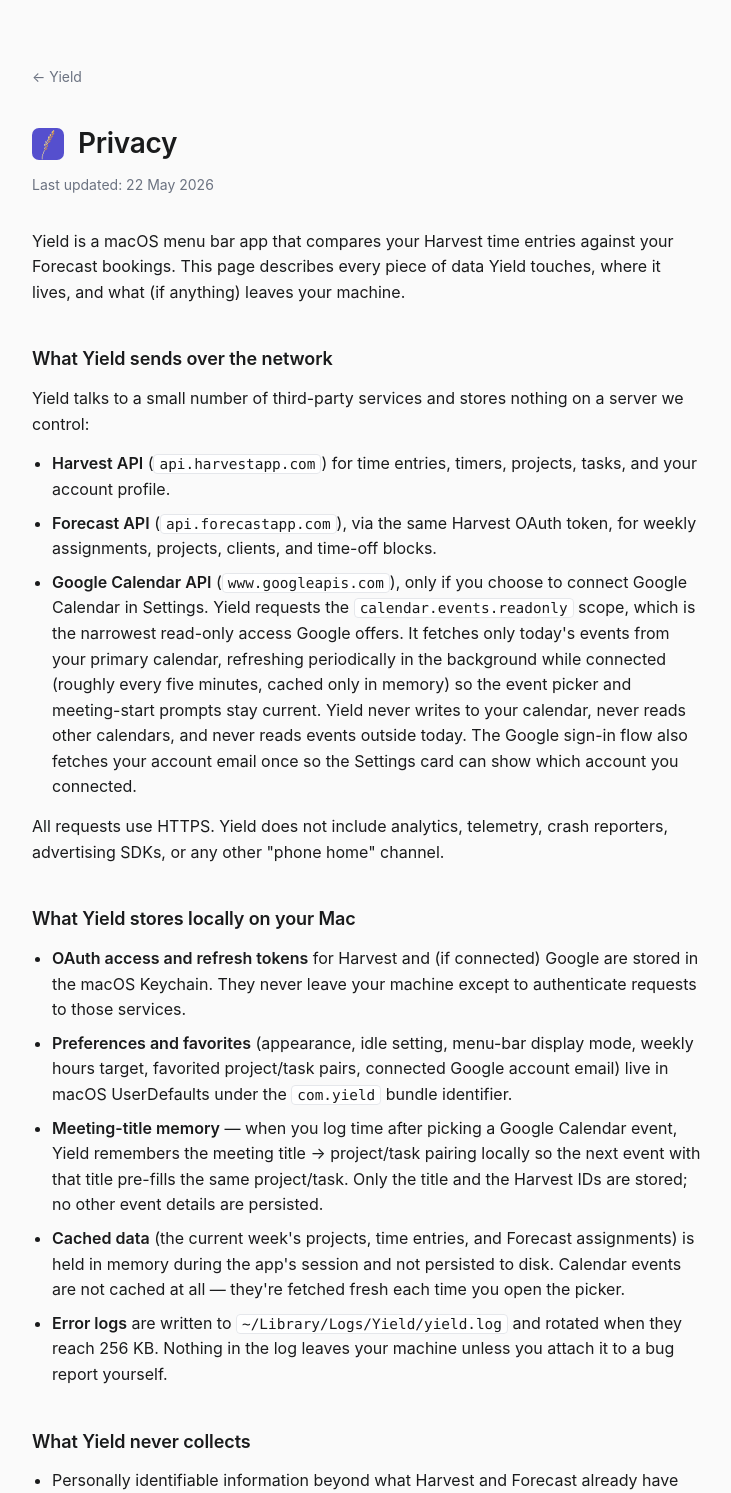
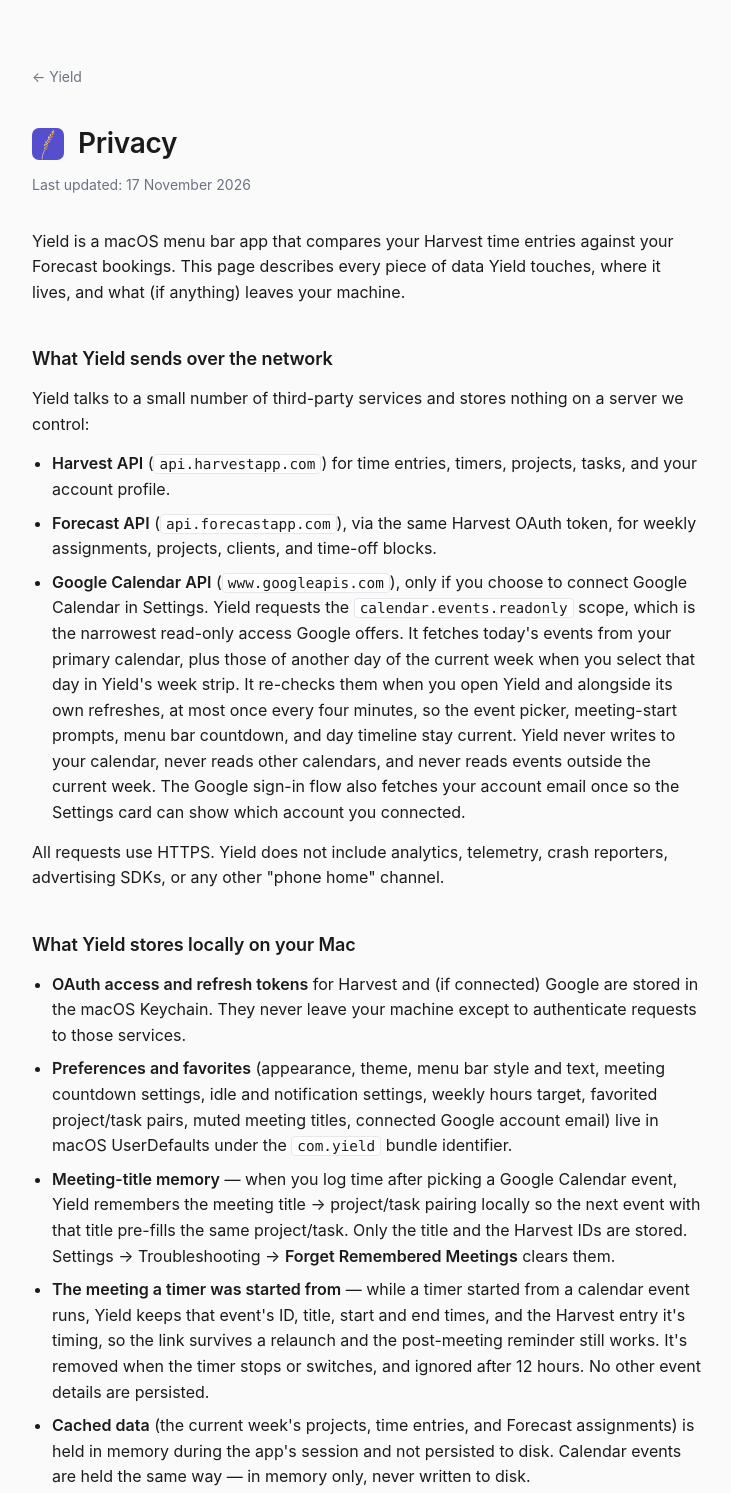
Before and after one commit to vigetlabs/yield-app, a plain HTML site: page privacy/index.html in a window 1280 px wide. Shown: the top 1493 px of the page, without its empty margins (272-1003 px from the left). Drawn offline with Linux system fonts and the light colour scheme.

Commit message:
Update the site for 1.8.0
The feature list gains the menu bar meeting countdown, the day timeline
under a selected day, menu bar styles and the two themes, and notes
that a task's meetings share one entry.

The privacy page caught up with what the app does: it reads the events
of a selected day of the current week as well as today's, re-checks
them when Yield opens (at most every four minutes), holds them in
memory rather than not at all, and persists the meeting a running timer
was started from. Also lists the settings now kept, and the
Troubleshooting controls that clear them.

Co-Authored-By: Claude Opus 5.5 <noreply@anthropic.com>

```diff
--- a/privacy/index.html
+++ b/privacy/index.html
@@ -153,7 +153,7 @@
       <img src="/app-icon.png" alt="Yield app icon">
       <h1>Privacy</h1>
     </header>
-    <p class="updated">Last updated: 22 May 2026</p>
+    <p class="updated">Last updated: 17 November 2026</p>
 
     <p>Yield is a macOS menu bar app that compares your Harvest time entries against your Forecast bookings. This page describes every piece of data Yield touches, where it lives, and what (if anything) leaves your machine.</p>
 
@@ -162,16 +162,17 @@
     <ul>
       <li><strong>Harvest API</strong> (<code>api.harvestapp.com</code>) for time entries, timers, projects, tasks, and your account profile.</li>
       <li><strong>Forecast API</strong> (<code>api.forecastapp.com</code>), via the same Harvest OAuth token, for weekly assignments, projects, clients, and time-off blocks.</li>
-      <li><strong>Google Calendar API</strong> (<code>www.googleapis.com</code>), only if you choose to connect Google Calendar in Settings. Yield requests the <code>calendar.events.readonly</code> scope, which is the narrowest read-only access Google offers. It fetches only today's events from your primary calendar, refreshing periodically in the background while connected (roughly every five minutes, cached only in memory) so the event picker and meeting-start prompts stay current. Yield never writes to your calendar, never reads other calendars, and never reads events outside today. The Google sign-in flow also fetches your account email once so the Settings card can show which account you connected.</li>
+      <li><strong>Google Calendar API</strong> (<code>www.googleapis.com</code>), only if you choose to connect Google Calendar in Settings. Yield requests the <code>calendar.events.readonly</code> scope, which is the narrowest read-only access Google offers. It fetches today's events from your primary calendar, plus those of another day of the current week when you select that day in Yield's week strip. It re-checks them when you open Yield and alongside its own refreshes, at most once every four minutes, so the event picker, meeting-start prompts, menu bar countdown, and day timeline stay current. Yield never writes to your calendar, never reads other calendars, and never reads events outside the current week. The Google sign-in flow also fetches your account email once so the Settings card can show which account you connected.</li>
     </ul>
     <p>All requests use HTTPS. Yield does not include analytics, telemetry, crash reporters, advertising SDKs, or any other "phone home" channel.</p>
 
     <h2>What Yield stores locally on your Mac</h2>
     <ul>
       <li><strong>OAuth access and refresh tokens</strong> for Harvest and (if connected) Google are stored in the macOS Keychain. They never leave your machine except to authenticate requests to those services.</li>
-      <li><strong>Preferences and favorites</strong> (appearance, idle setting, menu-bar display mode, weekly hours target, favorited project/task pairs, connected Google account email) live in macOS UserDefaults under the <code>com.yield</code> bundle identifier.</li>
-      <li><strong>Meeting-title memory</strong> — when you log time after picking a Google Calendar event, Yield remembers the meeting title → project/task pairing locally so the next event with that title pre-fills the same project/task. Only the title and the Harvest IDs are stored; no other event details are persisted.</li>
-      <li><strong>Cached data</strong> (the current week's projects, time entries, and Forecast assignments) is held in memory during the app's session and not persisted to disk. Calendar events are not cached at all — they're fetched fresh each time you open the picker.</li>
+      <li><strong>Preferences and favorites</strong> (appearance, theme, menu bar style and text, meeting countdown settings, idle and notification settings, weekly hours target, favorited project/task pairs, muted meeting titles, connected Google account email) live in macOS UserDefaults under the <code>com.yield</code> bundle identifier.</li>
+      <li><strong>Meeting-title memory</strong> — when you log time after picking a Google Calendar event, Yield remembers the meeting title → project/task pairing locally so the next event with that title pre-fills the same project/task. Only the title and the Harvest IDs are stored. Settings &rarr; Troubleshooting &rarr; <strong>Forget Remembered Meetings</strong> clears them.</li>
+      <li><strong>The meeting a timer was started from</strong> — while a timer started from a calendar event runs, Yield keeps that event's ID, title, start and end times, and the Harvest entry it's timing, so the link survives a relaunch and the post-meeting reminder still works. It's removed when the timer stops or switches, and ignored after 12 hours. No other event details are persisted.</li>
+      <li><strong>Cached data</strong> (the current week's projects, time entries, and Forecast assignments) is held in memory during the app's session and not persisted to disk. Calendar events are held the same way — in memory only, never written to disk.</li>
       <li><strong>Error logs</strong> are written to <code>~/Library/Logs/Yield/yield.log</code> and rotated when they reach 256 KB. Nothing in the log leaves your machine unless you attach it to a bug report yourself.</li>
     </ul>
 
@@ -193,6 +194,7 @@
     <h2>Disconnecting and deleting your data</h2>
     <p>To disconnect Yield from your Harvest/Forecast account, open Settings inside the app and click <strong>Sign Out</strong>. This clears the OAuth tokens from your Keychain and the cached account identifiers from UserDefaults.</p>
     <p>To disconnect Yield from Google Calendar, open Settings and click <strong>Disconnect</strong> on the Calendar card. This clears the Google OAuth tokens from your Keychain. To also revoke Yield's permission on Google's side, visit your <a href="https://myaccount.google.com/permissions">Google account permissions page</a>.</p>
+    <p>Settings &rarr; Troubleshooting also has <strong>Reset Preferences</strong>, which puts every setting back to its default while keeping your sign-ins, favorites, and muted meetings.</p>
     <p>To remove every trace of Yield from your Mac (preferences, favorites, logs, etc.), see the uninstall instructions in the <a href="https://github.com/vigetlabs/yield-app">repository README</a>.</p>
 
     <h2>Changes to this policy</h2>
```
Also changed, not shown: index.html (+5 -2 lines).
